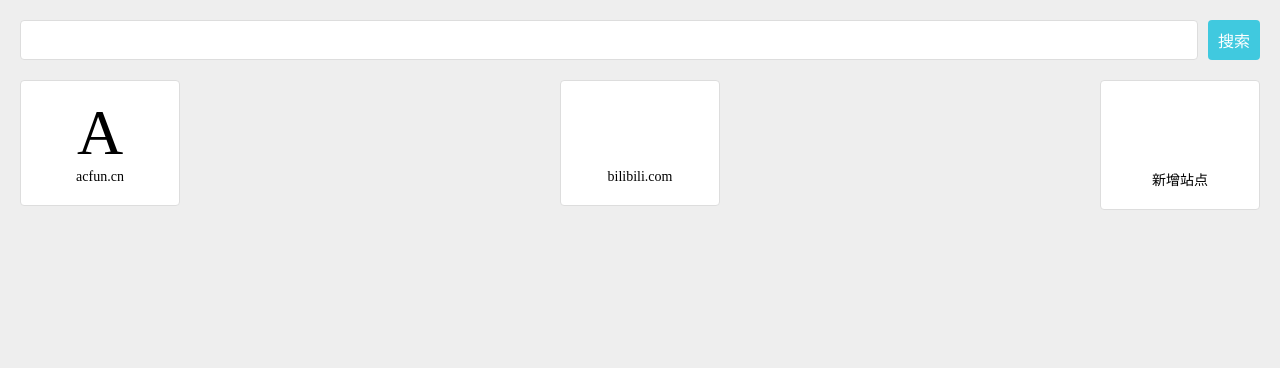
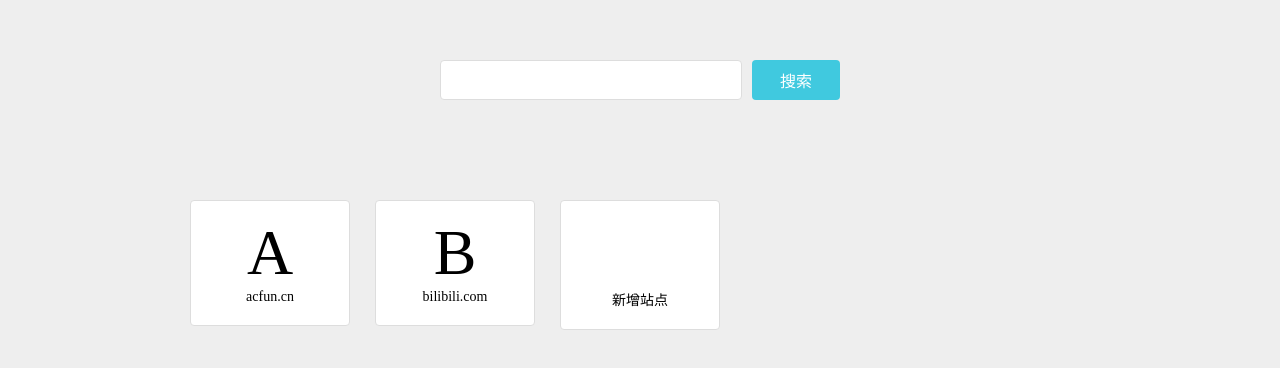
Before and after one commit to limkk7/jianzhan, a plain HTML site: page src/index.html in a window 1280 px wide. Drawn offline with nearby package versions, Linux system fonts and the light colour scheme.

Commit message:
完成v1.0

```diff
--- a/src/index.html
+++ b/src/index.html
@@ -27,27 +27,7 @@
   </header>
   <main class="globalMain">
     <ul class="siteList">
-      <li>
-        <a href="https://www.acfun.cn/">
-          <div class="site">
-            <div class="logo">A</div>
-            <div class="link">acfun.cn</div>
-          </div>
-        </a>
-      </li>
-      <li>
-        <a href="https://www.bilibili.com/">
-          <div class="site">
-            <div class="logo">
-              <svg class="icon" aria-hidden="true">
-                <use xlink:href="#iconbilibili"></use>
-              </svg>
-            </div>
-            <div class="link">bilibili.com</div>
-          </div>
-        </a>
-      </li>
-      <li>
+      <li class="last">
         <div class="addButton">
           <svg class="icon" aria-hidden="true">
             <use xlink:href="#iconadd"></use>
@@ -58,7 +38,7 @@
     </ul>
   </main>
   <script src="https://cdn.bootcdn.net/ajax/libs/jquery/3.5.0/jquery.min.js"></script>
-  <script src="//at.alicdn.com/t/font_1804133_xml9aif2and.js"></script>
+  <script src="//at.alicdn.com/t/font_1804133_iexw9j89zwf.js"></script>
   <script src="./main.js"></script>
 </body>
 
--- a/src/main.js
+++ b/src/main.js
@@ -0,0 +1,66 @@
+const $siteList = $(".siteList")
+const $lastLi = $siteList.find('li.last')
+const xObject = JSON.parse(localStorage.getItem('website'))
+const hashMap = xObject || [
+  { logo: "A", url: "https://www.acfun.cn" },
+  { logo: "B", url: "https://www.bilibili.com" }
+]
+
+const replaceUrl = (url) => {
+  return url.replace('https://', '').replace('http://', '').replace('www.', '').replace(/\.*/, '')
+}
+
+const render = () => {
+  $siteList.find('li:not(.last)').remove()
+  hashMap.forEach((node, index) => {
+    const $li = $(`<li>
+      <div class="site">
+        <div class="logo">${node.logo[0]}</div>
+        <!-- <img class="logo" src=${'http://www.google.com/s2/favicons?domain=' + node.url}>-->
+        <div class="link">${replaceUrl(node.url)}</div>
+        <div class="close">
+          <svg class="icon" aria-hidden="true">
+            <use xlink:href="#iconclose"></use>
+          </svg>
+        </div>
+      </div>
+  </li>`).insertBefore($lastLi)
+    $li.on('click', (e) => {
+      window.open(node.url)
+    })
+
+    $li.on('click', '.close', (e) => {
+      e.stopPropagation()
+      hashMap.splice(index, 1)
+      render()
+    })
+  })
+}
+
+render()
+
+$('.addButton').on('click', () => {
+  let url = window.prompt('请添加网址')
+  if (url.indexOf('http') === -1) {
+    url = 'https://' + url
+  }
+  hashMap.push({
+    logo: replaceUrl(url)[0].toUpperCase(),
+    url: url
+  })
+  render()
+})
+
+window.onbeforeunload = () => {
+  const string = JSON.stringify(hashMap)
+  localStorage.setItem('website', string)
+}
+
+$(document).on('keypress', (e) => {
+  const { key } = e
+  for (let i = 0; i < hashMap.length; i++) {
+    if (hashMap[i].logo.toLowerCase() === key) {
+      window.open(hashMap[i].url)
+    }
+  }
+})
--- a/src/style.css
+++ b/src/style.css
@@ -20,10 +20,24 @@ img {
 body {
   background-color: #eee;
 }
+.globalHeader {
+  margin: 20px;
+}
+@media (min-width: 500px) {
+  .globalHeader {
+    margin: 60px 0 100px;
+  }
+}
 .searchForm {
-  margin: 20px;
   display: flex;
   justify-content: space-between;
+}
+@media (min-width: 500px) {
+  .searchForm {
+    max-width: 400px;
+    margin-left: auto;
+    margin-right: auto;
+  }
 }
 .searchForm > input {
   width: 100%;
@@ -35,7 +49,7 @@ body {
 }
 .searchForm > button {
   white-space: nowrap;
-  padding: 0 10px;
+  padding: 0 28px;
   border: none;
   border-radius: 4px;
   background: #40c9df;
@@ -43,17 +57,32 @@ body {
   font-size: 16px;
 }
 .globalMain {
+  max-width: 900px;
+  margin-left: auto;
+  margin-right: auto;
 }
 .siteList {
+  margin: 20px;
   display: flex;
-  margin: 20px;
   flex-wrap: wrap;
   justify-content: space-between;
+}
+@media (min-width: 500px) {
+  .siteList {
+    margin-left: 0;
+    margin-right: -25px;
+    justify-content: start;
+  }
+  .siteList > li {
+    margin-right: 25px;
+  }
 }
 .siteList > li {
   margin-bottom: 10px;
 }
 .siteList .site {
+  cursor: pointer;
+  position: relative;
   width: 160px;
   display: flex;
   justify-content: center;
@@ -76,6 +105,16 @@ body {
   font-size: 14px;
   margin-top: 4px;
 }
+.siteList .site > .close {
+  position: absolute;
+  top: 10px;
+  right: 10px;
+  display: none;
+}
+.siteList .site:hover > .close {
+  display: block;
+  cursor: default;
+}
 .siteList .addButton {
   width: 160px;
   display: flex;
```
Also changed, not shown: 1 other file.
